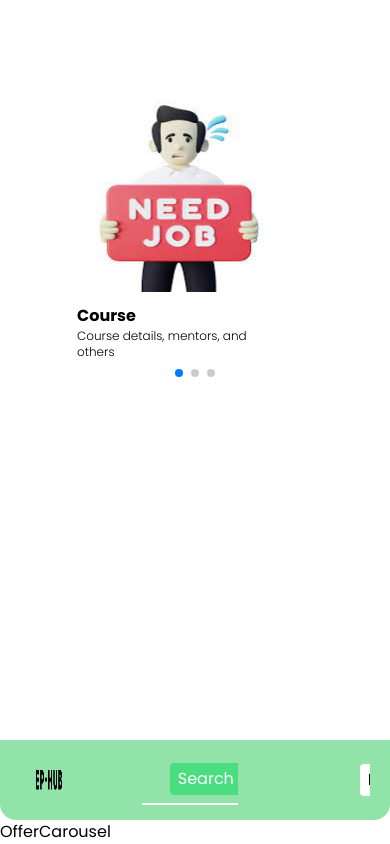
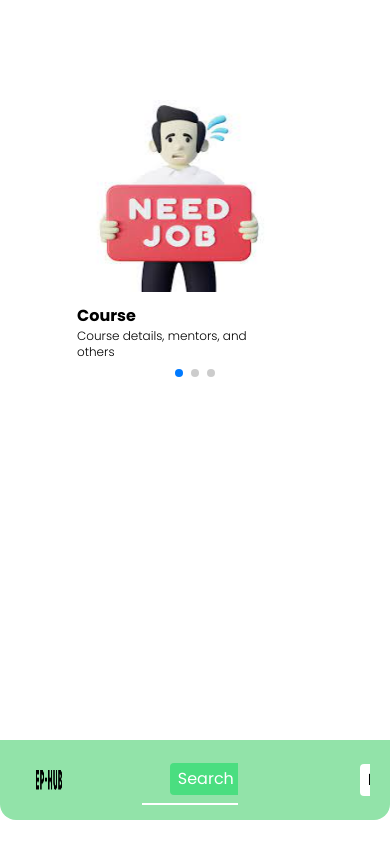
Before and after one commit to ElzaAnnThomas/EP-HUB-Frontend, a React (Vite) app: page / in a window 390 px wide. Shown: the part 1274-2118 px from the top of the page. After the commit the page ends 2094 px from the top, so only its background shows below. Built offline with nearby package versions, Linux system fonts and the light colour scheme.

Commit message:
import react-responsive-carousel

```diff
--- a/package.json
+++ b/package.json
@@ -12,6 +12,7 @@
   "dependencies": {
     "react": "^18.2.0",
     "react-dom": "^18.2.0",
+    "react-responsive-carousel": "^3.2.23",
     "react-router-dom": "^6.22.3",
     "swiper": "^11.0.7"
   },
--- a/src/Components/OfferCarousel.jsx
+++ b/src/Components/OfferCarousel.jsx
@@ -1,8 +1,11 @@
-
+import { Carousel } from 'react-responsive-carousel';
+import "react-responsive-carousel/lib/styles/carousel.min.css"; // requires a loader
 
 const OfferCarousel = () => {
   return (
-    <div>OfferCarousel</div>
+    <div>
+
+    </div>
   )
 }
 
```
Also changed, not shown: 1 other file (tests, documents, lock files or other folders).
